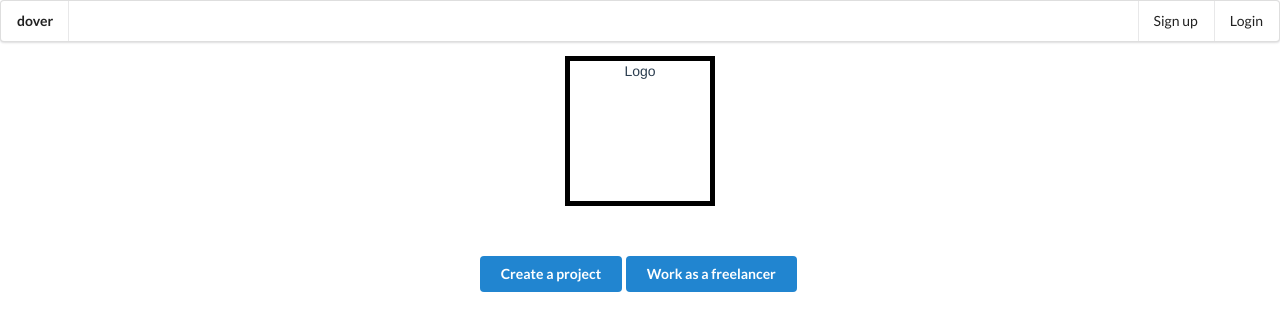
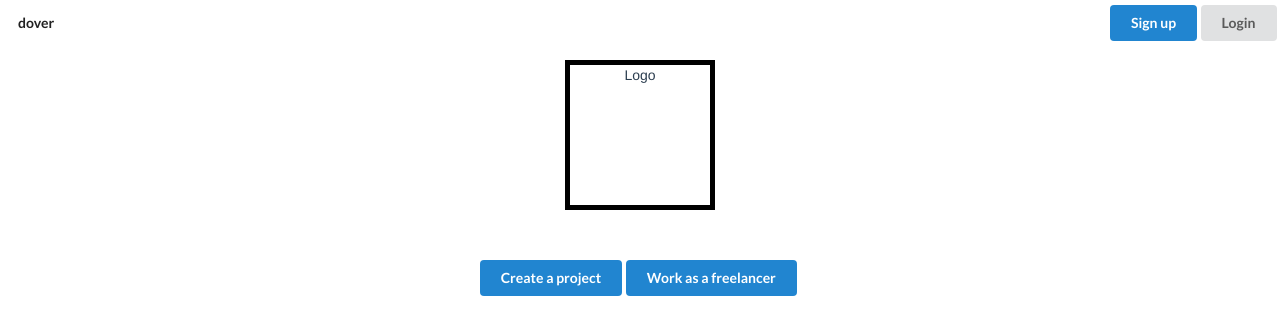
Before and after one commit to bexxpants/dover, a Vue app: page / in a window 1280 px wide. Shown: the top 334 px of the page. Built offline with nearby package versions, Linux system fonts and the light colour scheme.

Commit message:
minor changes to the header component

```diff
--- a/src/components/Header.vue
+++ b/src/components/Header.vue
@@ -1,9 +1,9 @@
 <template>
-  <div class="ui menu">
+  <div class="ui secondary menu">
     <a href="#" class="header item">dover</a>
     <div class="right menu">
-      <a href="#" class="ui item">Sign up</a>
-      <a href="#" class="ui item">Login</a>
+      <button href="#" class="ui button primary">Sign up</button>
+      <button href="#" class="ui button">Login</button>
     </div>
   </div>
 </template>
@@ -18,3 +18,9 @@ export default {
   },
 };
 </script>
+
+<style>
+.ui.menu {
+  padding: 5px;
+}
+</style>
```
